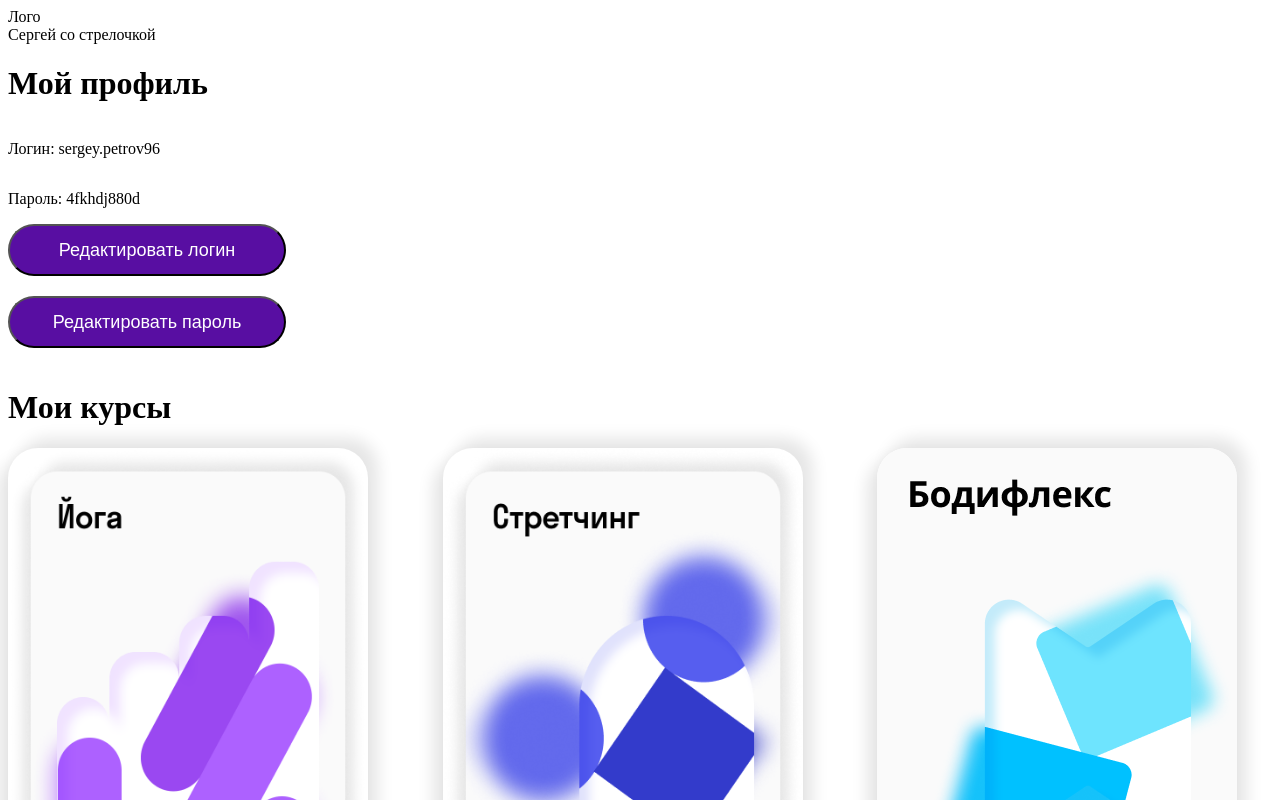
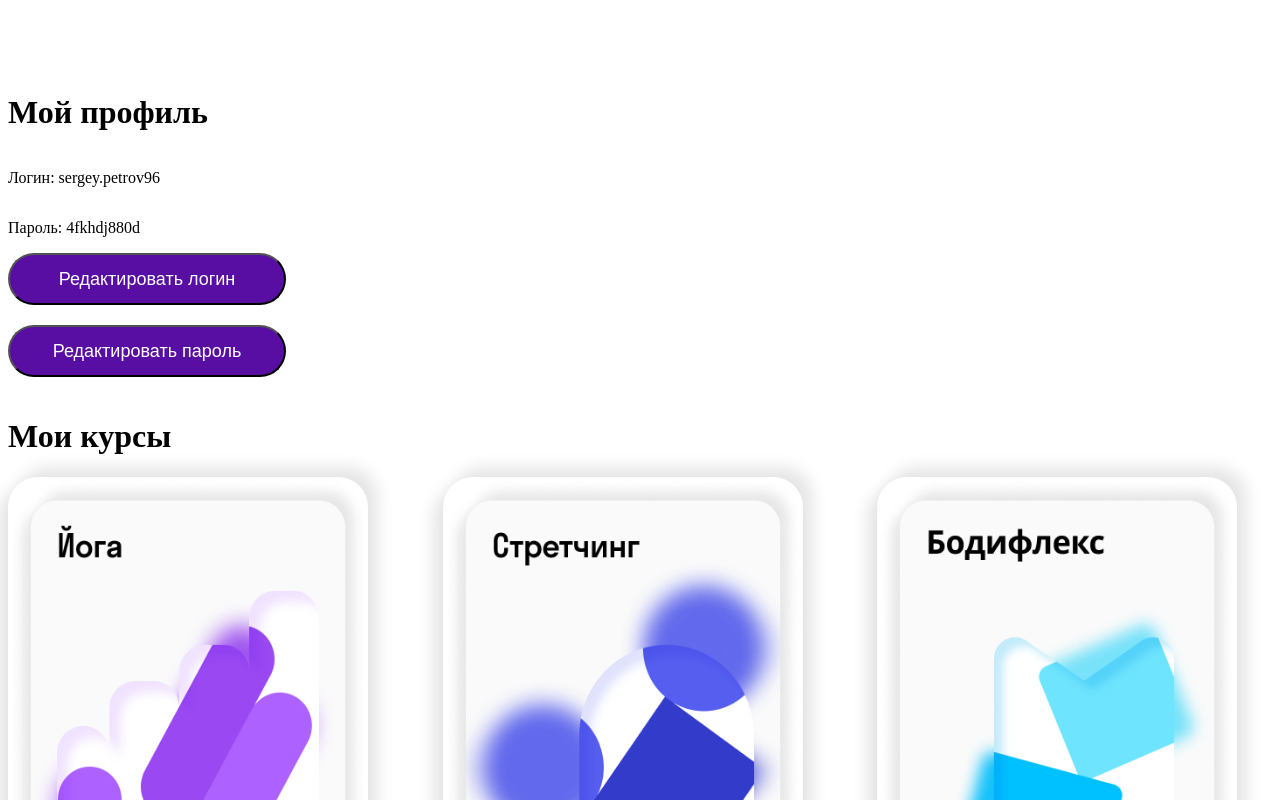
Before and after one commit to kennysyke/SkyProFit, a React (Create React App) app: page /account in a window 1280 px wide. Shown: the top 800 px of the page. Built offline with nearby package versions, Linux system fonts and the light colour scheme.

Commit message:
added profile page styling

```diff
--- a/src/components/form/Styles.js
+++ b/src/components/form/Styles.js
@@ -2,7 +2,7 @@ import styled from 'styled-components';
 
 export const ContainerForm = styled.div`
     max-width: 1920px;
-    height: 100vh;
+    // height: 100vh;
     margin: 0 auto;
     position: relative;
     display: flex;
--- a/src/components/profile/Styles.js
+++ b/src/components/profile/Styles.js
@@ -1,4 +1,17 @@
 import styled from 'styled-components';
+
+export const Logo = styled.img`
+  width: 220px;
+  height: 35px;
+  flex-shrink: 0;
+`;
+
+export const HeaderContainer = styled.div`
+  display: flex;
+  justify-content: space-between;
+  padding-top: 30px;
+  padding-bottom: 35px;
+`;
 
 export const ContainerForm = styled.div`
     max-width: 1920px;
@@ -116,7 +129,6 @@ export const CourseCard = styled.img`
 export const CoursesContainer = styled.div`
   display: grid;
   grid-template-columns: repeat(3, 1fr);
-  grid-template-rows: repeat(2, 1fr);
   gap: 40px;
   padding-bottom: 35px;
 `;
--- a/src/components/profile/profile.jsx
+++ b/src/components/profile/profile.jsx
@@ -12,6 +12,9 @@ export function Profile() {
   return (
     <div >
       <Styled.ContainerProfile>
+      <Styled.HeaderContainer>
+          {/* <Styled.Logo src={logoBlack} alt="logo" /> */}
+    </Styled.HeaderContainer>
         <h1>Мой профиль</h1>
         <p>Логин: sergey.petrov96</p>
         <p>Пароль: 4fkhdj880d</p>
--- a/src/pages/account/index.jsx
+++ b/src/pages/account/index.jsx
@@ -1,13 +1,21 @@
 import {Profile} from "../../components/profile/profile";
+
+import styled from "styled-components";
+
+const StyledContainer = styled.div`
+  // width: 100%;
+  // height: 100%;
+  max-width: 1920px;
+  margin: 0px auto;
+`;
+
+
+
 
 export const Account = () => {
     return (
-      <div>
-        <header>
-          <div> Лого</div>
-          <div> Сергей со стрелочкой</div>
-        </header>
+      <StyledContainer>
         <Profile/>
-      </div>
+      </StyledContainer>
     );
   }
```
Also changed, not shown: src/images/courses-mini/bodyflex-card.png.
